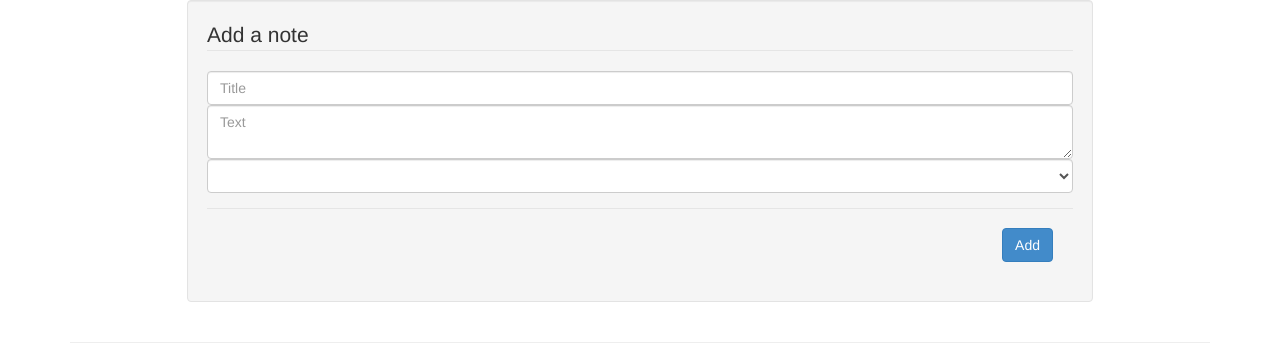
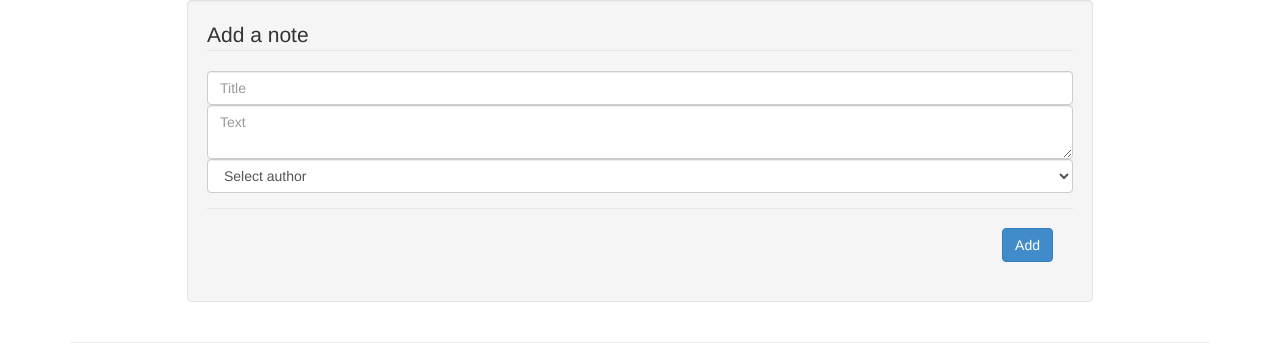
Before and after one commit to vladmazur/vlad_mazur_test_7web, a Django app: template notesapp/templates/notesapp/note_list.html in a window 1280 px wide. Shown: the part 433-793 px from the top of the page. Run offline with Django 3.2, Linux system fonts and the light colour scheme; the template is opened without the code that fills it, so the values that code supplies are empty; parts of the project's set-up code (start-up, migrations or seed data) failed here and were passed over; some libraries are stand-ins or nearby versions.

Commit message:
Add 'select author' for selections

```diff
--- a/notesapp/templates/notesapp/note_list.html
+++ b/notesapp/templates/notesapp/note_list.html
@@ -77,7 +77,8 @@
                   <a class="close" data-dismiss="alert" href="#">×</a>{{ error }}
                 </div>
                 {% endfor %}
-                <select for="id_author" name="author" class = "form-control">
+                <select id="id_author" name="author" class="selectpicker form-control" title="Author">
+                  <option>Select author</option>
                   {% for id, name in form.fields.author.choices %}
                     <option value="{{ id }}">{{ name }}</option>
                   {% endfor %}
```
